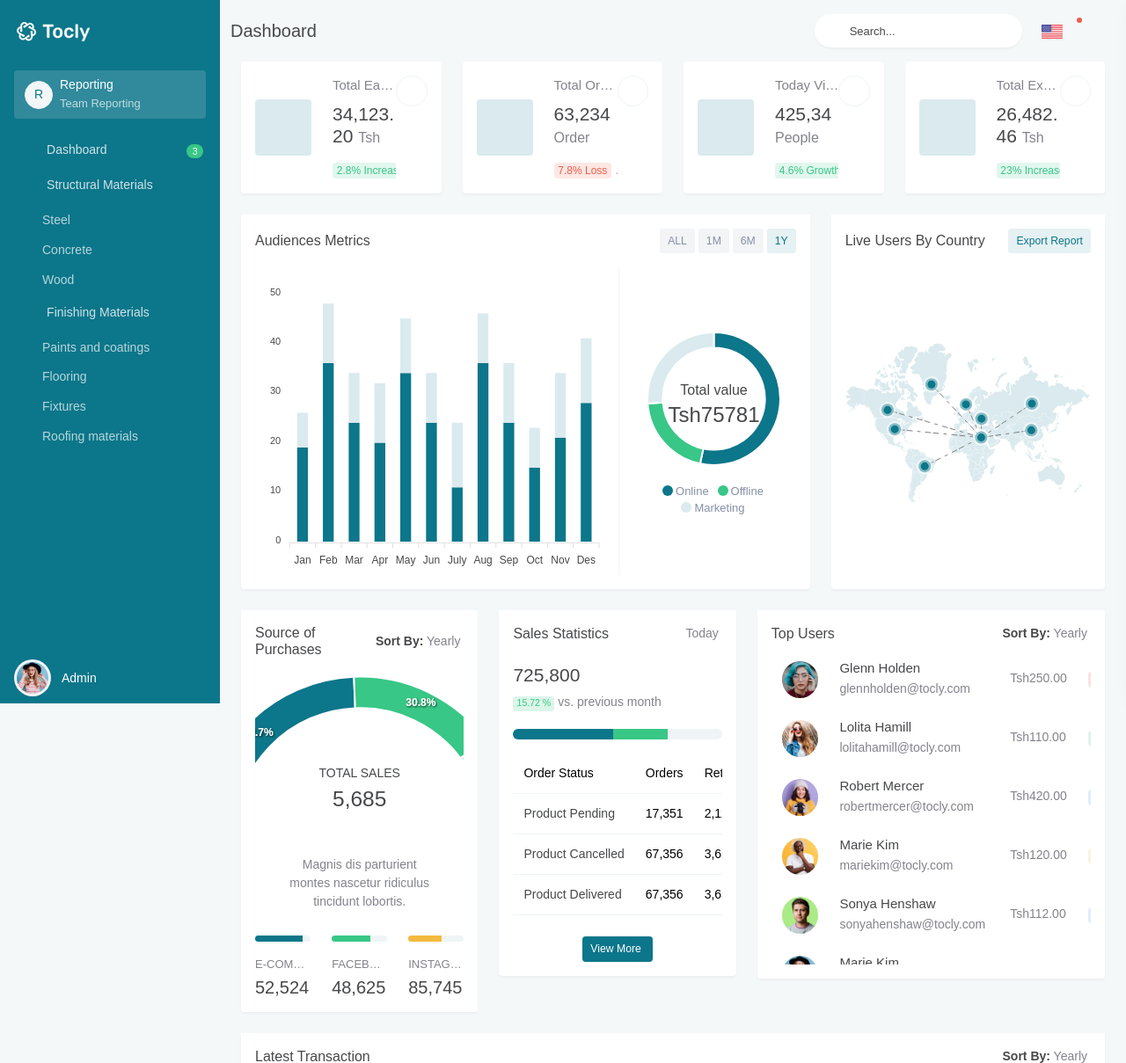
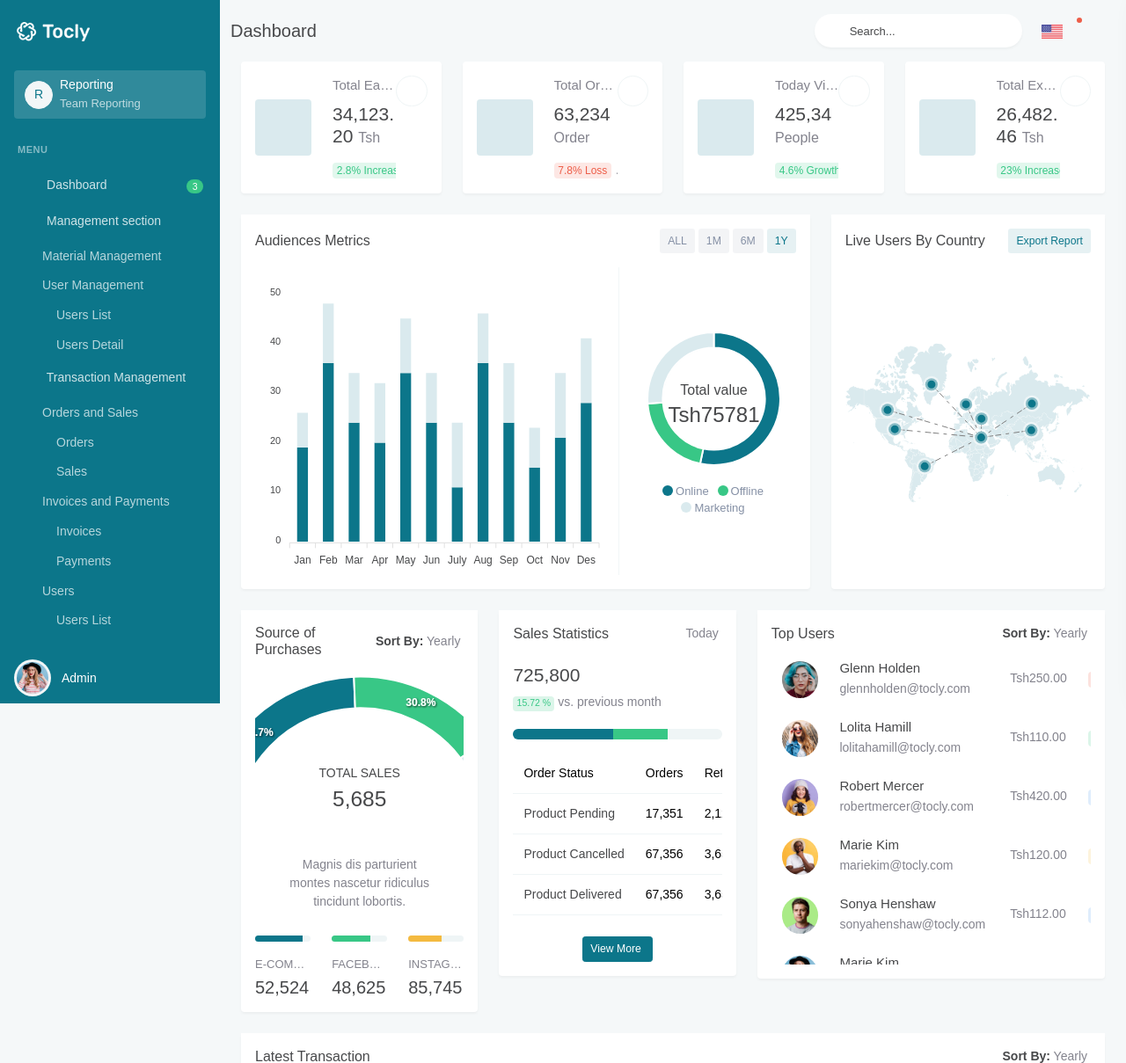
Before and after one commit to hassanyange/E-Commerce-Web-and-Mobile-App, a Django app: page / in a window 1280 px wide. Shown: the top 1209 px of the page at 88% size. Run offline with Django 5.2, Linux system fonts and the light colour scheme; some libraries are stand-ins or nearby versions.

Commit message:
recently

```diff
--- a/templates/index.html
+++ b/templates/index.html
@@ -330,9 +330,9 @@
                                 </a>
                             </div>
                         </div>
-                        <!-- Left Menu Start -->
-                        <ul class="metismenu list-unstyled" id="side-menu">
-
+                         <!-- Left Menu Start -->
+                         <ul class="metismenu list-unstyled" id="side-menu">
+                            <li class="menu-title">Menu</li>
 
                             <li>
                                 <a href="index.html" class="waves-effect">
@@ -344,40 +344,106 @@
                             <li>
                                 <a href="javascript: void(0);" class="has-arrow waves-effect">
                                     <i class="uim uim-comment-message"></i>
-                                    <span>Structural Materials </span>
+                                    <span>Management section</span>
                                 </a>
                                 <ul class="sub-menu" aria-expanded="true">
+                                    <li><a href="calendar.html">Material Management</a></li>
 
-                                    <li><a href="calendar.html">Steel</a></li>
 
-                                    <li><a href="apps-chat.html">Concrete</a></li>
 
-                                    <li><a href="apps-file-manager.html">Wood</a></li>
-
+                                    <li>
+                                        <a href="javascript: void(0);" class="has-arrow">User Management</a>
+                                        <ul class="sub-menu" aria-expanded="false">
+                                            <li><a href="users-list.html">Users List</a></li>
+                                            <li><a href="users-detail.html">Users Detail</a></li>
+                                        </ul>
+                                    </li>
                                 </ul>
                             </li>
 
 
                             <li>
                                 <a href="javascript: void(0);" class="has-arrow waves-effect">
-                                    <i class="uim uim-window-grid"></i>
-                                    <span>Finishing Materials</span>
+                                    <i class="uim uim-comment-message"></i>
+                                    <span>Transaction Management</span>
+                                </a>
+                                <ul class="sub-menu" aria-expanded="true">
+                                    <li>
+                                        <a href="javascript: void(0);" class="has-arrow">Orders and Sales</a>
+                                        <ul class="sub-menu" aria-expanded="false">
+                                            <li><a href="email-inbox.html">Orders</a></li>
+                                            <li><a href="email-read.html">Sales</a></li>
+                                        </ul>
+                                    </li>
+
+
+
+                                    <li>
+                                        <a href="javascript: void(0);" class="has-arrow">Invoices and Payments</a>
+                                        <ul class="sub-menu" aria-expanded="false">
+                                            <li><a href="invoices.html">Invoices</a></li>
+                                            <li><a href="invoice-detail.html">Payments</a></li>
+                                        </ul>
+                                    </li>
+
+                                    <li>
+                                        <a href="javascript: void(0);" class="has-arrow">Users</a>
+                                        <ul class="sub-menu" aria-expanded="false">
+                                            <li><a href="users-list.html">Users List</a></li>
+                                            <li><a href="users-detail.html">Users Detail</a></li>
+                                        </ul>
+                                    </li>
+                                </ul>
+                            </li>
+
+                            <li>
+                                <a href="javascript: void(0);" class="has-arrow waves-effect">
+                                    <i class="uim uim-comment-message"></i>
+                                    <span>Analytic section</span>
                                 </a>
                                 <ul class="sub-menu" aria-expanded="true">
 
-                                            <li><a href="layouts-dark-sidebar.html">Paints and coatings</a></li>
-                                            <li><a href="layouts-light-sidebar.html">Flooring</a></li>
-                                            <li><a href="layouts-compact-sidebar.html">Fixtures</a></li>
-                                            <li><a href="layouts-icon-sidebar.html">Roofing materials</a></li>
 
-                                        </ul>
+                                    <li><a href="calendar.html">Sales Report</a></li>
+
+                                    <li><a href="apps-chat.html">User Engagement</a></li>
+
+
+                                </ul>
+                            </li>
+                            <li>
+                                <a href="javascript: void(0);" class="has-arrow waves-effect">
+                                    <i class="uim uim-comment-message"></i>
+                                    <span>Settings</span>
+                                </a>
+                                <ul class="sub-menu" aria-expanded="true">
+
+
+                                    <li><a href="calendar.html">System Settings</a></li>
+
+                                    <li><a href="apps-chat.html">Customization</a></li>
+
+
+                                </ul>
+                            </li>
+                            <li>
+                                <a href="javascript: void(0);" class="has-arrow waves-effect">
+                                    <i class="uim uim-comment-message"></i>
+                                    <span>Supports and Feedback</span>
+                                </a>
+                                <ul class="sub-menu" aria-expanded="true">
+
+
+                                    <li><a href="calendar.html">Help Center</a></li>
+
+                                    <li><a href="apps-chat.html">Feedbacks</a></li>
+
+
                                 </ul>
                             </li>
 
 
 
-
-                        </ul>
 
                     </div>
                     <!-- Sidebar -->
```
